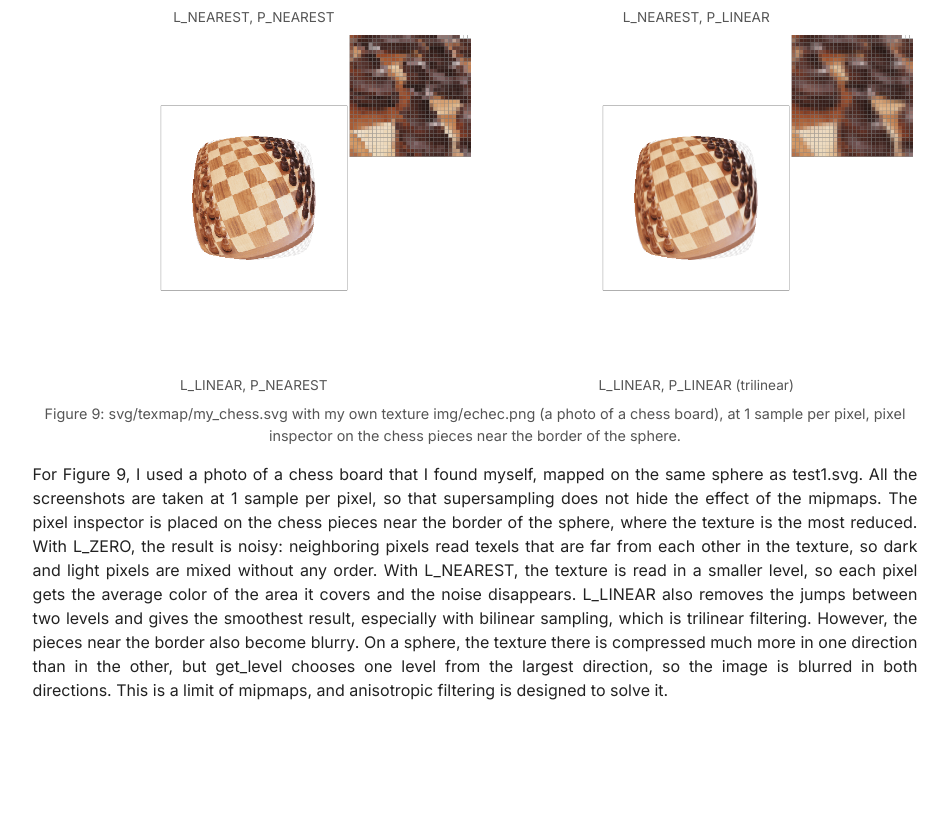
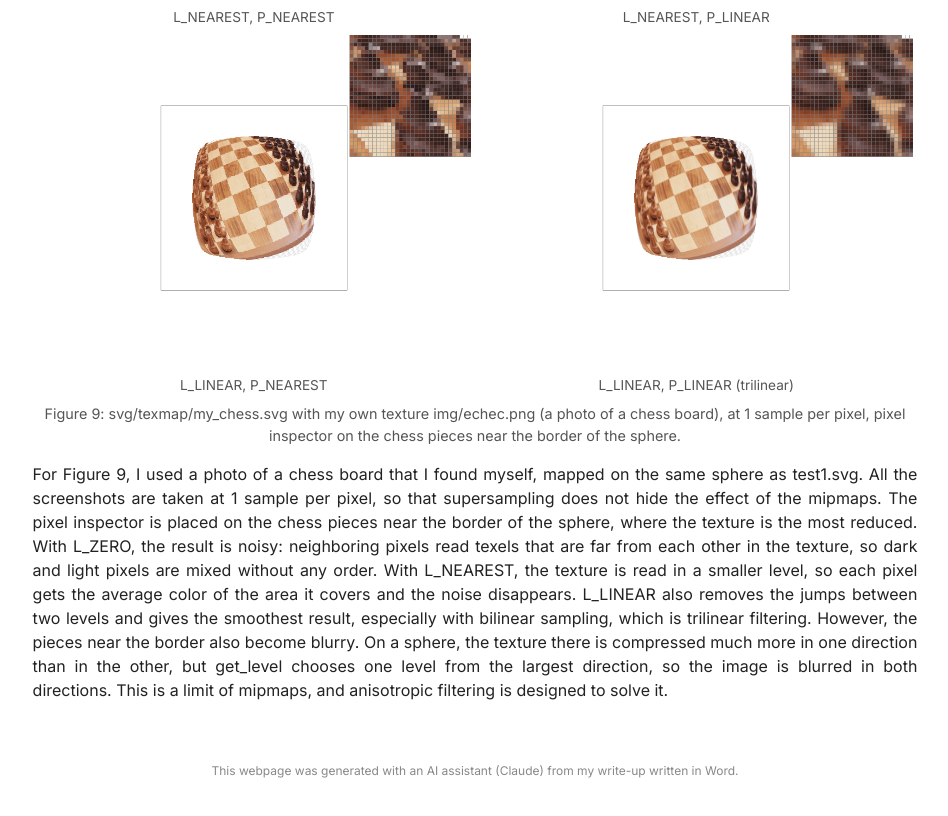
Before and after one commit to cal-cs184-student/hw1-gregoire-writeup, a plain HTML site: page index.html in a window 1280 px wide. Shown: the part 9567-10383 px from the top of the page, without its empty margins (165-1113 px from the left). Before the commit the page ends 10333 px from the top, so only its background shows below. Drawn offline with Linux system fonts and the light colour scheme.

Commit message:
Add AI note

```diff
--- a/index.html
+++ b/index.html
@@ -68,6 +68,7 @@ table.grid img { width: 100%; }
 <table class="grid"><tr><td><img src="assets/fig_20.png"></td><td><img src="assets/fig_21.png"></td></tr><tr><td><div class="lab">L_ZERO, P_NEAREST</div></td><td><div class="lab">L_ZERO, P_LINEAR</div></td></tr><tr><td><img src="assets/fig_22.png"></td><td><img src="assets/fig_23.png"></td></tr><tr><td><div class="lab">L_NEAREST, P_NEAREST</div></td><td><div class="lab">L_NEAREST, P_LINEAR</div></td></tr><tr><td><img src="assets/fig_24.png"></td><td><img src="assets/fig_25.png"></td></tr><tr><td><div class="lab">L_LINEAR, P_NEAREST</div></td><td><div class="lab">L_LINEAR, P_LINEAR (trilinear)</div></td></tr></table>
 <p class="cap">Figure 9: svg/texmap/my_chess.svg with my own texture img/echec.png (a photo of a chess board), at 1 sample per pixel, pixel inspector on the chess pieces near the border of the sphere.</p>
 <p>For Figure 9, I used a photo of a chess board that I found myself, mapped on the same sphere as test1.svg. All the screenshots are taken at 1 sample per pixel, so that supersampling does not hide the effect of the mipmaps. The pixel inspector is placed on the chess pieces near the border of the sphere, where the texture is the most reduced. With L_ZERO, the result is noisy: neighboring pixels read texels that are far from each other in the texture, so dark and light pixels are mixed without any order. With L_NEAREST, the texture is read in a smaller level, so each pixel gets the average color of the area it covers and the noise disappears. L_LINEAR also removes the jumps between two levels and gives the smoothest result, especially with bilinear sampling, which is trilinear filtering. However, the pieces near the border also become blurry. On a sphere, the texture there is compressed much more in one direction than in the other, but get_level chooses one level from the largest direction, so the image is blurred in both directions. This is a limit of mipmaps, and anisotropic filtering is designed to solve it.</p>
+<p style="text-align:center; font-size:0.75em; color:#888; margin-top:60px;">This webpage was generated with an AI assistant (Claude) from my write-up written in Word.</p>
 </div>
 </body>
 </html>
```
